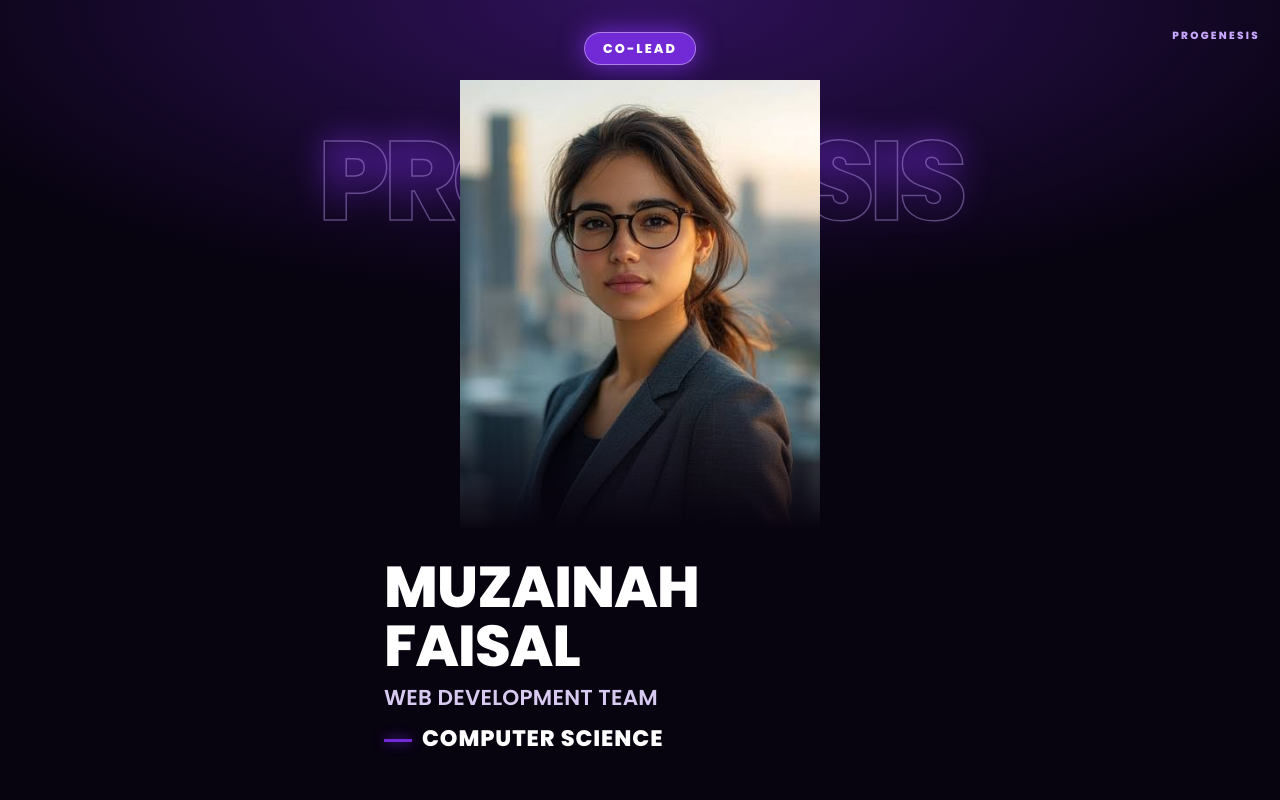
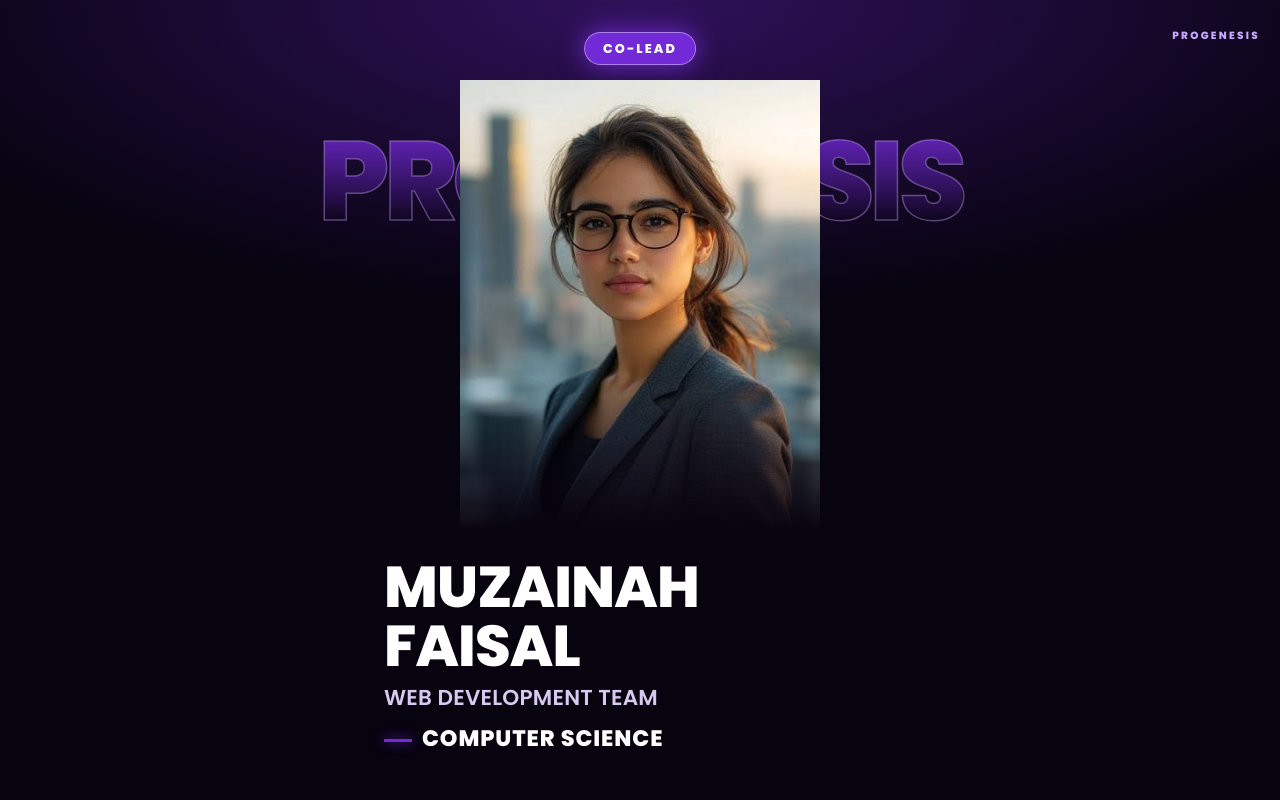
Before and after one commit to Muzainah07/demo-progenesis, a Next.js app: page /team/muzainah-faisal in a window 1280 px wide. Shown: the top 800 px of the page. Built offline with nearby package versions, Linux system fonts and the light colour scheme; no server answers.

Commit message:
Lighter images and scroll fix

```diff
--- a/app/globals.css
+++ b/app/globals.css
@@ -1,7 +1,7 @@
 :root{--bg:#f5eefa;--navy:#1c2b8f;--fg:#0a0a0a;--mute:#6f6b7a;--line:rgba(10,10,10,.14);--font:"Poppins","Helvetica Neue",Arial,system-ui,sans-serif}
 *{box-sizing:border-box;margin:0;padding:0}
 html{-webkit-text-size-adjust:100%}
-body{background:var(--bg);color:var(--fg);font-family:var(--font);line-height:1.2;overflow-x:hidden;-webkit-font-smoothing:antialiased}
+body{background:var(--bg);color:var(--fg);font-family:var(--font);line-height:1.2;-webkit-font-smoothing:antialiased}
 a{color:inherit;text-decoration:none}
 .grad{color:var(--navy)}
 .wrap{position:relative;max-width:560px;margin:0 auto;padding:0 24px calc(56px + env(safe-area-inset-bottom));min-height:170svh}
@@ -69,7 +69,7 @@ font-weight:800;font-size:.8rem;letter-spacing:.16em;text-transform:uppercase;co
 .wordmark{position:absolute;left:50%;top:10%;transform:translateX(-50%);z-index:0;white-space:nowrap;pointer-events:none;user-select:none;
 font-weight:800;line-height:1;letter-spacing:-.05em;font-size:clamp(3rem,17vw,7rem);
 color:transparent;-webkit-text-stroke:1.5px rgba(201,168,255,.4)}
-.wordmark.glow{-webkit-text-stroke:0;background:linear-gradient(180deg,var(--role),transparent 85%);-webkit-background-clip:text;background-clip:text;filter:blur(16px);opacity:.9}
+.wordmark.glow{-webkit-text-stroke:0;background:linear-gradient(180deg,var(--role),transparent 85%);-webkit-background-clip:text;background-clip:text;opacity:.9}
 .photo{will-change:transform,opacity;border-radius:0}
 .photo::after{content:"";position:absolute;left:0;right:0;bottom:0;height:30%;background:linear-gradient(transparent,var(--bg));pointer-events:none}
 .avatar{position:absolute;left:16px;top:14px;width:44px;height:44px;border-radius:50%;object-fit:cover;object-position:50% 8%;
@@ -79,3 +79,4 @@ background:#1d1030;border:1px solid rgba(255,255,255,.3)}
 .field{margin-top:14px;font-weight:800;color:#fff;font-size:clamp(1.05rem,5vw,1.4rem);letter-spacing:.04em;text-transform:uppercase}
 .field::before{content:"";display:inline-block;width:28px;height:3px;margin-right:10px;vertical-align:middle;background:var(--role);box-shadow:0 0 12px var(--role)}
 .batch{color:var(--mute)}
+html,body{overflow-x:clip}
```
